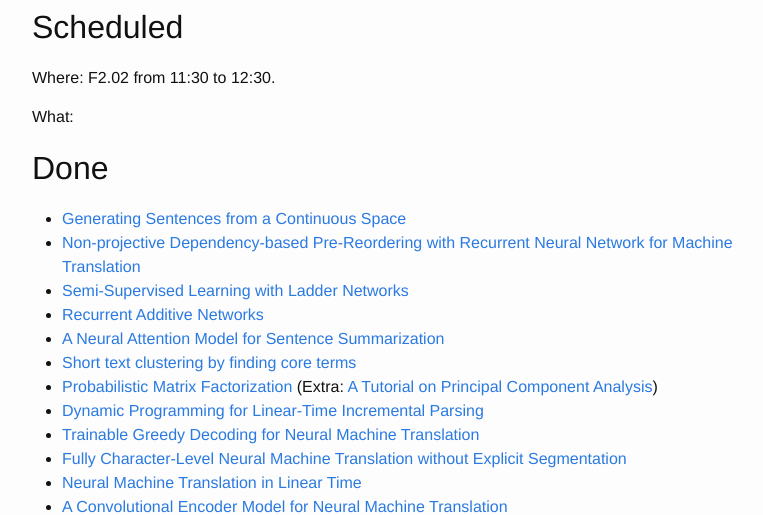
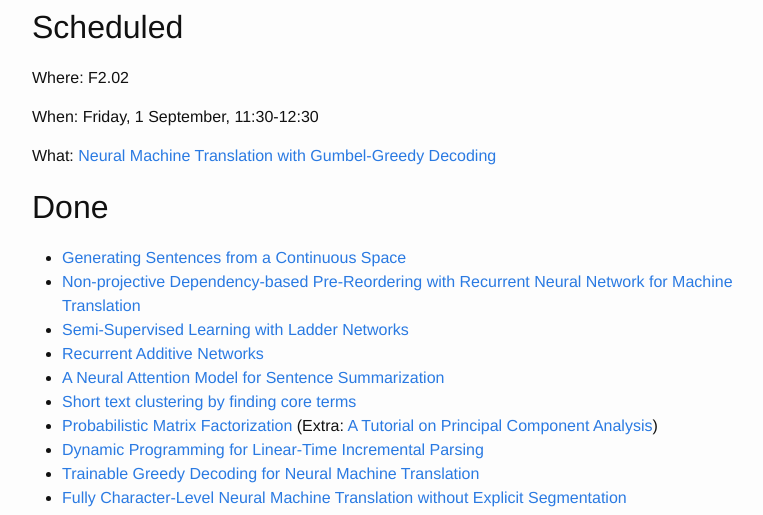
Before and after one commit to wilkeraziz/oldsite, a Jekyll site: the page built from pages/slpl.markdown, in a window 1280 px wide and 900 px high, cut to the strip 385-900 px from the top of the window. Shown: the whole strip, without its empty margins (238-1001 px from the left). Built offline with Jekyll 4.4.1, drawn with Linux system fonts in a browser that asks for light colours.

Commit message:
update SLPL reading group

```diff
--- a/pages/slpl.markdown
+++ b/pages/slpl.markdown
@@ -11,9 +11,11 @@ This group is interested in NLP applications with a particular focus on parsing
 
 # Scheduled
 
-Where: F2.02 from 11:30 to 12:30.
+Where: F2.02
 
-What:
+When: Friday, 1 September, 11:30-12:30
+
+What: [Neural Machine Translation with Gumbel-Greedy Decoding](https://arxiv.org/pdf/1706.07518.pdf)
 
 
 # Done
```
